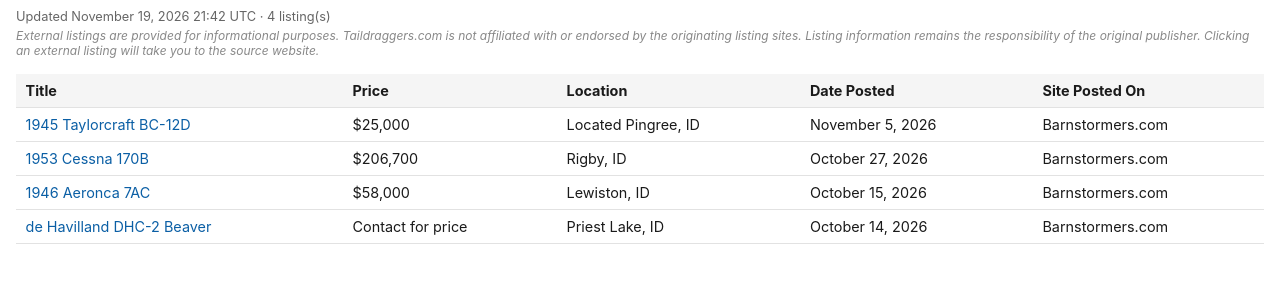
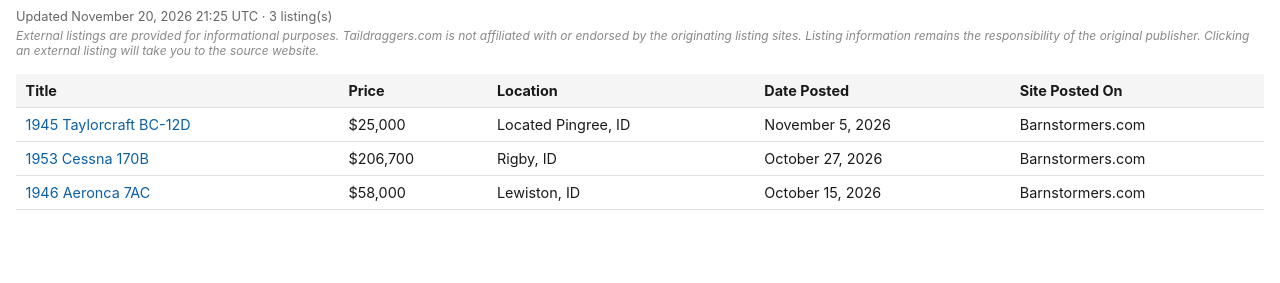
Before and after one commit to taildraggers/idaho, a plain HTML site: page docs/index.html in a window 1280 px wide. Shown: the part 43-326 px from the top of the page. Drawn offline with Linux system fonts and the light colour scheme.

Commit message:
Update Idaho listings (2026-11-20)

```diff
--- a/docs/index.html
+++ b/docs/index.html
@@ -58,7 +58,7 @@
 </head>
 <body>
   <h1>Taildragger Ads in Idaho</h1>
-  <div class="updated">Updated November 19, 2026 21:42 UTC &middot; 4 listing(s)</div>
+  <div class="updated">Updated November 20, 2026 21:25 UTC &middot; 3 listing(s)</div>
   <div class="disclaimer">External listings are provided for informational purposes. Taildraggers.com is not affiliated with or endorsed by the originating listing sites. Listing information remains the responsibility of the original publisher. Clicking an external listing will take you to the source website.</div>
   <table>
     <thead>
@@ -68,7 +68,6 @@
         <tr><td><a href="https://www.barnstormers.com/classified-2076733-1945-BC12D-Taylorcraft-Project.html" target="_blank" rel="noopener noreferrer">1945 Taylorcraft BC-12D</a></td><td>$25,000</td><td>Located Pingree, ID</td><td>November 5, 2026</td><td>Barnstormers.com</td></tr>
         <tr><td><a href="https://www.barnstormers.com/classified-2056599-1953-C-170B---220HP-Franklin.html" target="_blank" rel="noopener noreferrer">1953 Cessna 170B</a></td><td>$206,700</td><td>Rigby, ID</td><td>October 27, 2026</td><td>Barnstormers.com</td></tr>
         <tr><td><a href="https://www.barnstormers.com/classified-2070538-1946-Aeronca-7Ac.html" target="_blank" rel="noopener noreferrer">1946 Aeronca 7AC</a></td><td>$58,000</td><td>Lewiston, ID</td><td>October 15, 2026</td><td>Barnstormers.com</td></tr>
-        <tr><td><a href="https://www.barnstormers.com/classified-1734761-Beaver-Short-Stack-Heater.html" target="_blank" rel="noopener noreferrer">de Havilland DHC-2 Beaver</a></td><td>Contact for price</td><td>Priest Lake, ID</td><td>October 14, 2026</td><td>Barnstormers.com</td></tr>
     </tbody>
   </table>
 <script>
```
